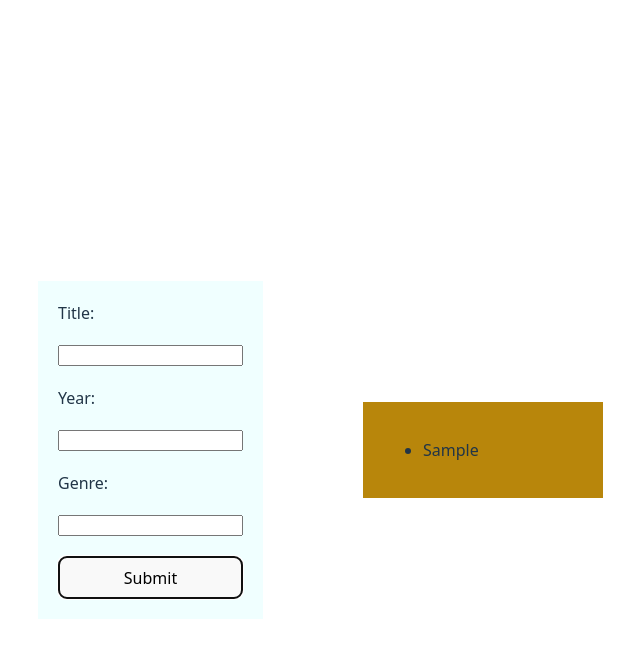
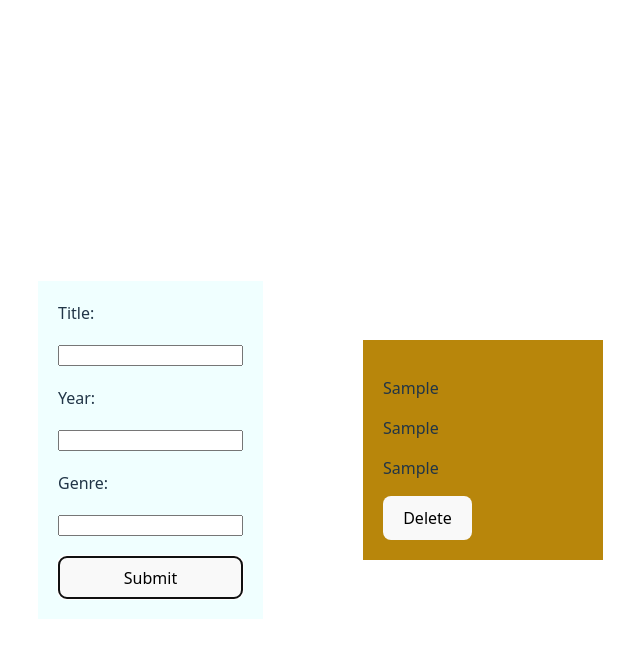
Before and after one commit to JGuzman87/favorite-movie-tracker, a React (Vite) app: page / in a window 1280 px wide. Both pictures are taken after typing "Sample", "Sample", "Sample" into the empty fields and a click on the button "Submit". Shown: the top 658 px of the page, without its empty margins (12-652 px from the left). Built offline with nearby package versions, Linux system fonts and the light colour scheme.

Commit message:
created a delete button

```diff
--- a/src/App.jsx
+++ b/src/App.jsx
@@ -21,10 +21,16 @@ function App() {
     localStorage.setItem("movie", JSON.stringify(updatedMovie));
   };
 
+  const handleDelete = (id) => {
+    const movieToDelete = savedMovies.filter((movie) => movie.id !== id );
+    setSavedMovies(movieToDelete);
+    localStorage.setItem('movie', JSON.stringify())
+  }
+
   return (
     <div className="app-container">
       <MovieForm addMovie={handleAddMovie} />
-      <MovieList movies={savedMovies} />
+      <MovieList movies={savedMovies} deleteMovie={handleDelete}/>
     </div>
   );
 }
--- a/src/components/MovieForm.jsx
+++ b/src/components/MovieForm.jsx
@@ -1,4 +1,4 @@
-import { useState, useEffect } from "react";
+import { useState } from "react";
 import styles from "./MovieForm.module.css";
 const MovieForm = ({ addMovie }) => {
   const [movie, setMovie] = useState({
--- a/src/components/MovieList.jsx
+++ b/src/components/MovieList.jsx
@@ -1,14 +1,21 @@
 import styles from "./MovieList.module.css";
-const MovieList = ({movies}) => {
+const MovieList = ({movies, deleteMovie}) => {
 
 
   return (
-    <div className={styles.list}>
-      <ul>
-    {movies.length > 0 && movies.map(movie => <li key={movie.id}>{movie.title}</li>)}
-      </ul>
-
-    </div>
+    <>
+      {movies.length > 0 &&
+        movies.map((movie) => (
+          <div className={styles.list}>
+            <div key={movie.id}>
+              <p>{movie.title}</p>
+              <p>{movie.year}</p>
+              <p>{movie.genre}</p>
+              <button type="button" onClick={() => deleteMovie(movie.id)}>Delete</button>
+            </div>
+          </div>
+        ))}
+    </>
   );
 };
 
```
